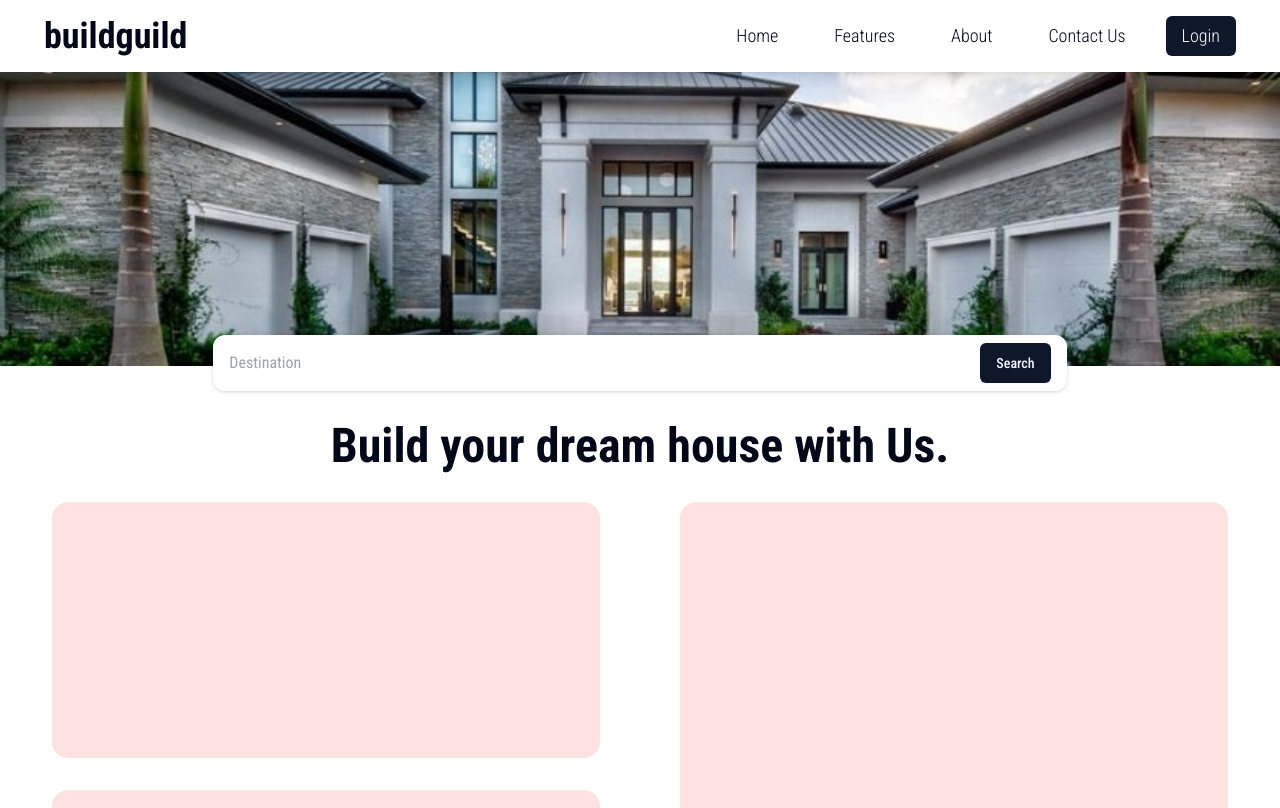
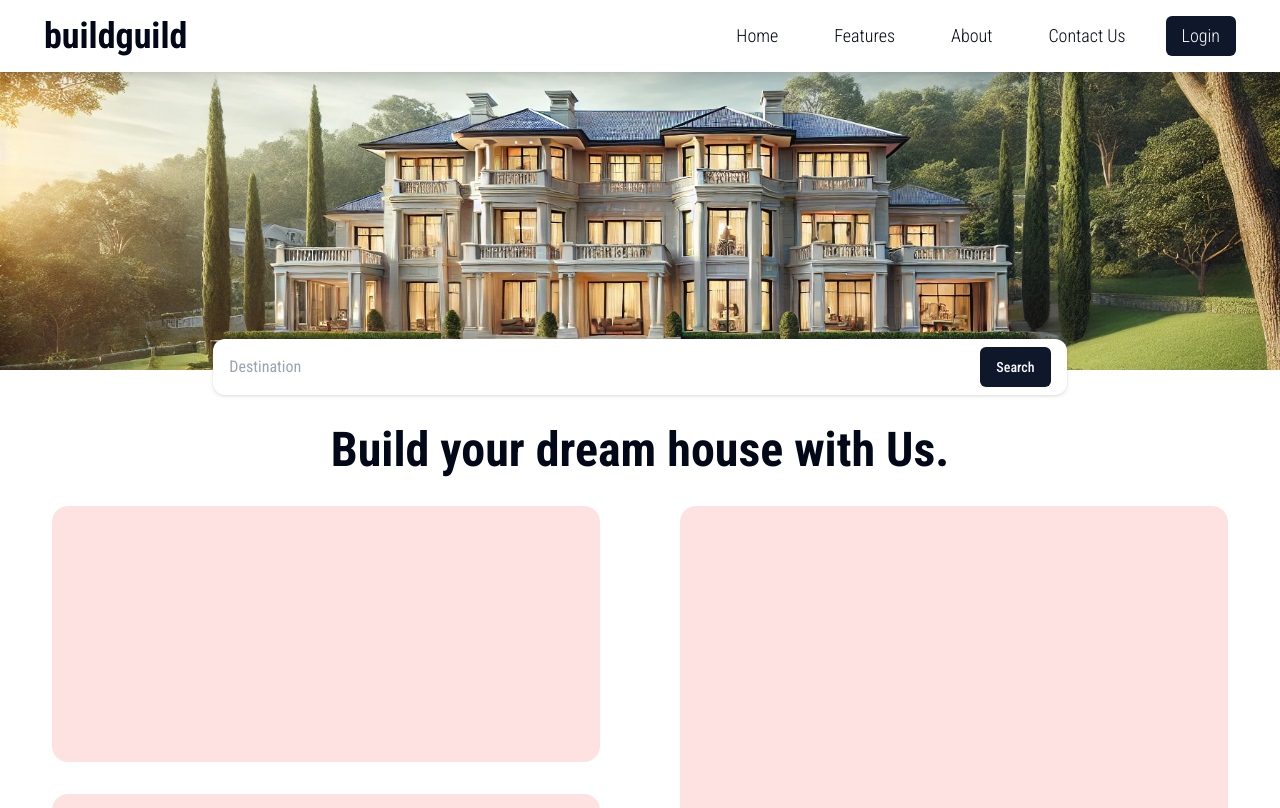
Before and after one commit to RiteshBorse/buildguild, a React (Vite) app in the folder frontend/: page /explore in a window 1280 px wide. Shown: the top 808 px of the page. Built offline with nearby package versions, Linux system fonts and the light colour scheme.

Commit message:
Image in Explore page changed

```diff
--- a/frontend/src/pages/Explore.jsx
+++ b/frontend/src/pages/Explore.jsx
@@ -1,5 +1,5 @@
 import { Button } from "@/components/ui/button";
-import buildingImage from "@/images/Building.jpg";
+import buildingImage from "@/images/mansion.webp";
 
 
 
@@ -7,7 +7,7 @@ const Explore = () => {
    return(
     <div className=" flex flex-col" >
         <div className="mt-[70px] h-1/2 sm:h-1/3 flex flex-col items-center relative">
-            <img className=" w-full h-full bg-red-200" src={buildingImage} alt="" />
+            <img className="object-cover w-full h-[300px] bg-red-200" src={buildingImage} alt="" />
 
             <div className="flex justify-between bg-white  w-2/3 absolute bottom-[-25px] rounded-xl drop-shadow py-2 px-4 ">
                   <input type="text" placeholder="Destination" className="outline-none w-full" />
```
Also changed, not shown: frontend/src/images/Building.jpg (deleted), frontend/src/images/mansion.webp (added).
